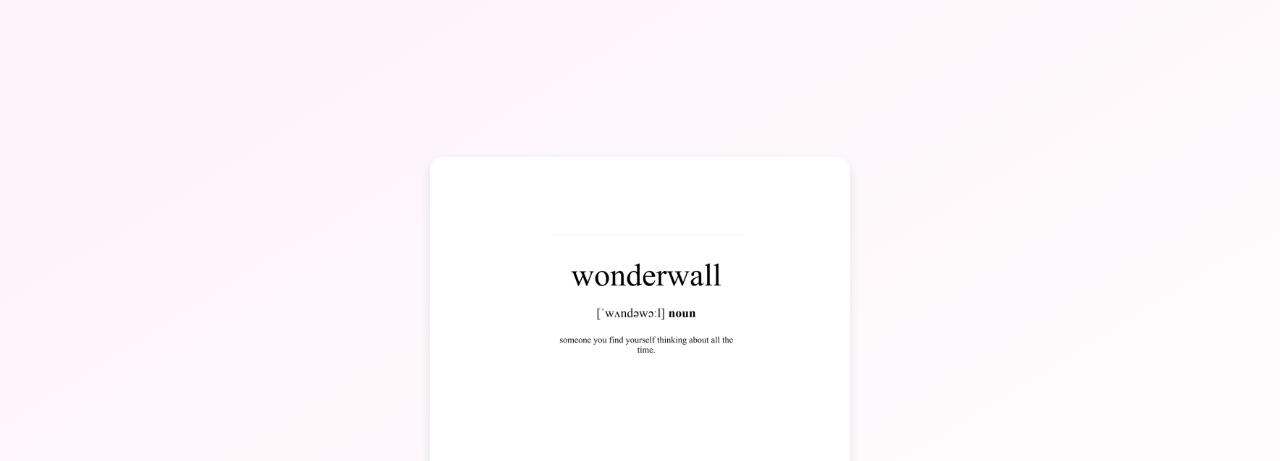
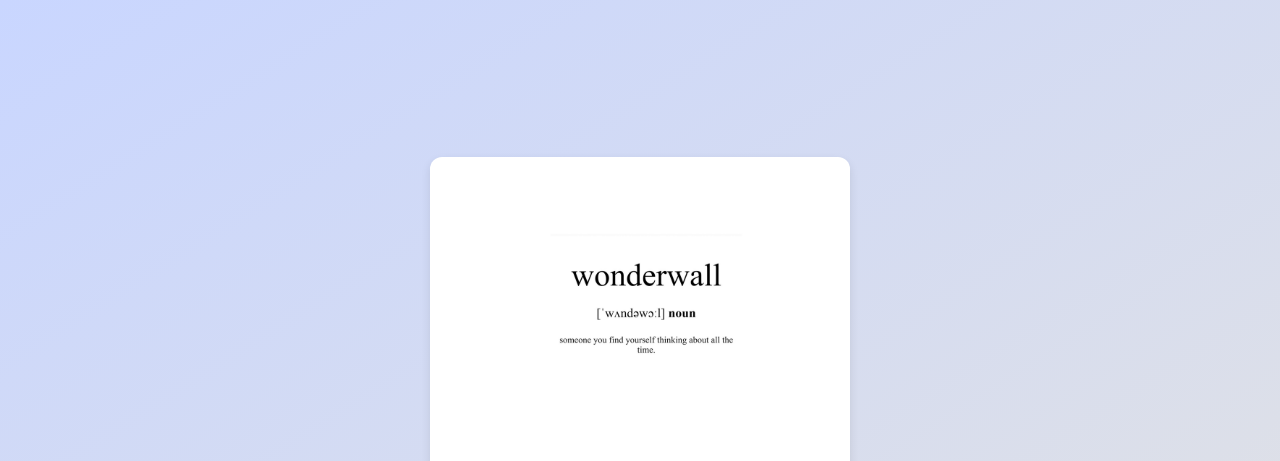
Before and after one commit to ori23s/tomer, a plain HTML site: page wonderwall.html in a window 1280 px wide. Shown: the top 461 px of the page. Drawn offline with Linux system fonts and the light colour scheme.

Commit message:
Update wonderwall.html

```diff
--- a/wonderwall.html
+++ b/wonderwall.html
@@ -7,7 +7,7 @@
   <style>
     body {
       font-family: sans-serif;
-      background: linear-gradient(to bottom right, #fdf2f8, #ffffff);
+        background: linear-gradient(to bottom right, #c9d6ff, #e2e2e2);
       margin: 0;
       padding: 20px;
       display: flex;
```
